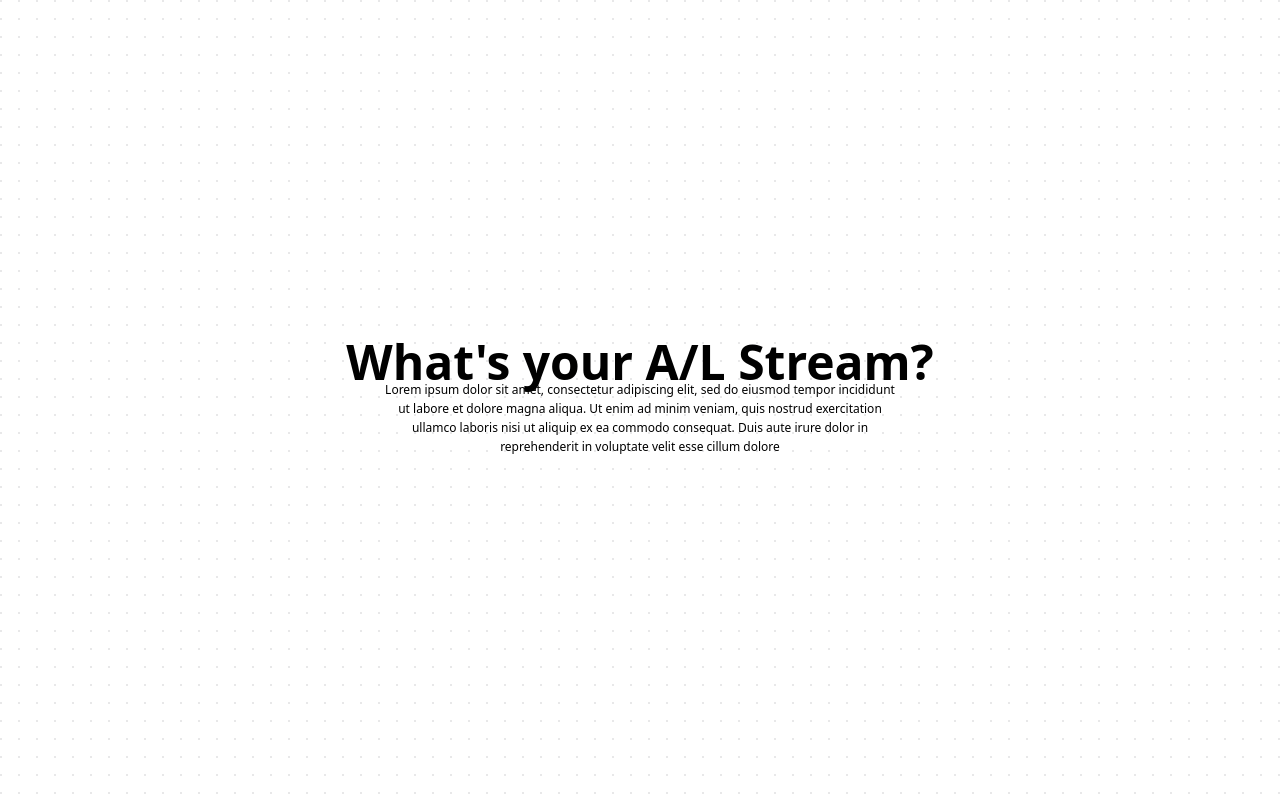
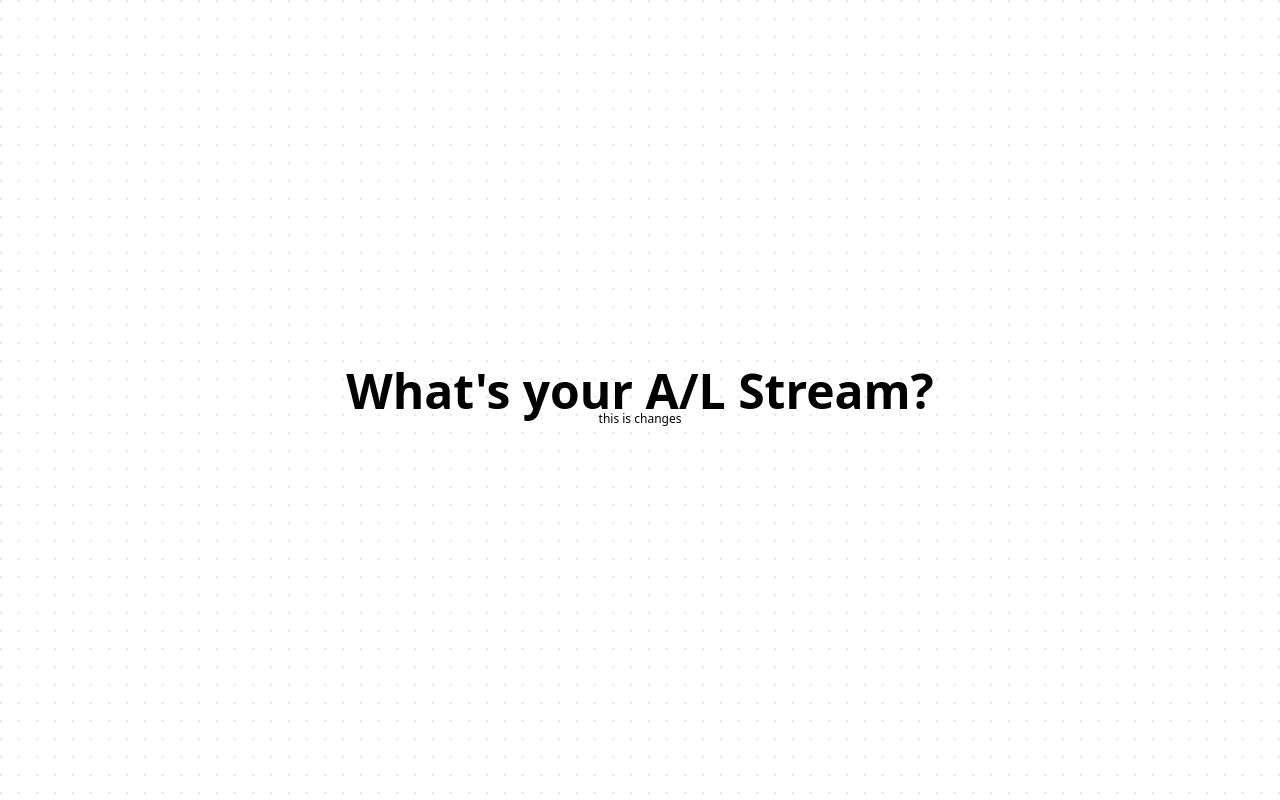
Before and after one commit to dulanchr/campusbook-web-client, a React (Create React App) app: page / in a window 1280 px wide. Built offline with nearby package versions, Linux system fonts and the light colour scheme.

Commit message:
deploy test

```diff
--- a/src/Pages/Landingpage.jsx
+++ b/src/Pages/Landingpage.jsx
@@ -2,13 +2,7 @@ export default function LandingPage() {
   return (
     <div className="bg-hero-pattern h-screen flex flex-col justify-center items-center">
       <p class="text-2xl-visby font-normal-visby">What's your A/L Stream?</p>
-      <p class="text-sm-visby max-w-lg text-center ">
-        Lorem ipsum dolor sit amet, consectetur adipiscing elit, sed do eiusmod
-        tempor incididunt ut labore et dolore magna aliqua. Ut enim ad minim
-        veniam, quis nostrud exercitation ullamco laboris nisi ut aliquip ex ea
-        commodo consequat. Duis aute irure dolor in reprehenderit in voluptate
-        velit esse cillum dolore
-      </p>
+      <p class="text-sm-visby max-w-lg text-center ">this is changes</p>
     </div>
   );
 }
```
